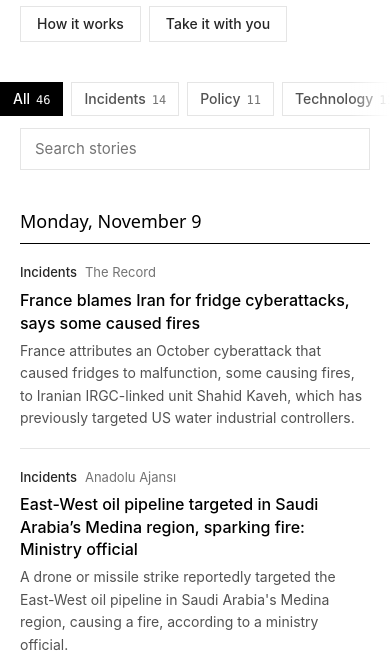
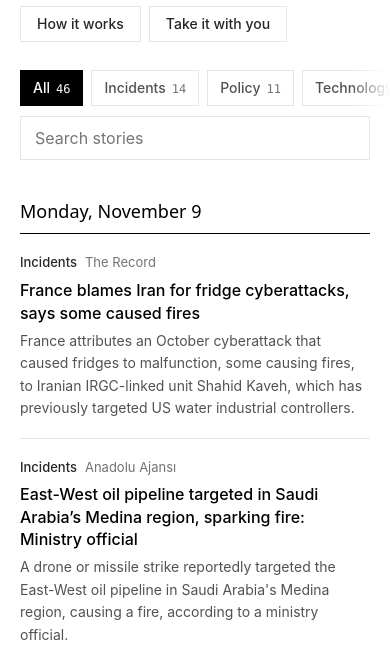
Before and after one commit to flyingmonkey789/port502, a plain HTML site: page feed/index.html in a window 390 px wide. Shown: the part 204-856 px from the top of the page. Drawn offline with Linux system fonts and the light colour scheme; no server answers.

Commit message:
Feed: fix mobile filter row alignment and polish
Remove scroll snapping that pulled chips past the left edge, align the
first chip with page content, add end padding and edge fades, and size
chips and search for touch.

Co-Authored-By: Claude Opus 5.5 <noreply@anthropic.com>
Claude-Session: https://claude.ai/code/session_012zoJkSg5DHEhU1jBJKD2kY

```diff
--- a/feed/index.html
+++ b/feed/index.html
@@ -216,9 +216,12 @@ h1.nw-h1{margin-top:10px}
 .nf-scroll{position:relative}
 .nf-scroll::after{content:"";position:absolute;top:0;right:0;bottom:0;width:40px;background:linear-gradient(90deg,rgba(255,255,255,0),#FFFFFF);pointer-events:none;transition:opacity .2s}
 .nf-scroll.end::after{opacity:0}
-.nf-chips{display:flex;flex-wrap:nowrap;gap:8px;overflow-x:auto;scroll-snap-type:x proximity;scrollbar-width:none;-webkit-overflow-scrolling:touch}
+.nf-chips{display:flex;flex-wrap:nowrap;gap:8px;overflow-x:auto;overscroll-behavior-x:contain;scrollbar-width:none;-webkit-overflow-scrolling:touch}
 .nf-chips::-webkit-scrollbar{display:none}
-.nf-chip{flex:none;scroll-snap-align:start}
+.nf-chip{flex:none}
+.nf-scroll::before{content:"";position:absolute;z-index:1;top:0;left:0;bottom:0;width:32px;background:linear-gradient(270deg,rgba(255,255,255,0),#FFFFFF);pointer-events:none;opacity:0;transition:opacity .2s}
+.nf-scroll.scrolled::before{opacity:1}
+.nf-scroll::after{z-index:1}
 .nf-chip{height:34px;padding:0 12px;border:1px solid var(--line);background:#FFFFFF;color:var(--muted);font-size:14px;font-weight:500}
 .nf-chip span{margin-left:6px;font-family:var(--mono);font-size:12px;font-weight:500;color:var(--subtle)}
 .nf-chip:hover{background:#FFFFFF;border-color:#A3A3A3;color:var(--text)}
@@ -249,8 +252,12 @@ h1.nw-h1{margin-top:10px}
 .main-main{}
 @media (max-width:520px){
   .dateline{margin-top:40px}
+  .nf{margin-top:28px;gap:10px}
   .nf-scroll{margin:0 -20px}
-  .nf-chips{padding:0 20px}
+  .nf-chips{padding:0 20px;scroll-padding:0 20px}
+  .nf-chips::after{content:"";flex:0 0 12px}
+  .nf-chip{height:36px;padding:0 12px;font-size:14px}
+  .nf-q{height:44px;font-size:16px}
   .nf-chip{flex:none;width:auto}
   .sq-btn{width:auto}
   .it-t{font-size:16px}
@@ -770,7 +777,7 @@ $('chips').addEventListener('click',function(e){ var b=e.target.closest('.nf-chi
 $('q').addEventListener('input',function(){ q=this.value.trim().toLowerCase(); render(); });
 setData(DATA);
 (function live(i){ if(i>=LIVE.length||!window.fetch) return; fetch(LIVE[i],{cache:'no-store'}).then(function(r){ if(!r.ok) throw 0; return r.json(); }).then(function(j){ if(Array.isArray(j)&&j.length) setData(j); else throw 0; }).catch(function(){ live(i+1); }); })(0);
-var sc=$('nfScroll'), ch=$('chips'); function edge(){ sc.classList.toggle('end', ch.scrollLeft+ch.clientWidth>=ch.scrollWidth-2); } window._edge=edge; ch.addEventListener('scroll',edge); ch.addEventListener('wheel',function(e){ if(Math.abs(e.deltaY)>Math.abs(e.deltaX) && ch.scrollWidth>ch.clientWidth){ var before=ch.scrollLeft; ch.scrollLeft+=e.deltaY; if(ch.scrollLeft!==before) e.preventDefault(); } },{passive:false}); window.addEventListener('resize',edge); edge();
+var sc=$('nfScroll'), ch=$('chips'); function edge(){ sc.classList.toggle('end', ch.scrollLeft+ch.clientWidth>=ch.scrollWidth-2); sc.classList.toggle('scrolled', ch.scrollLeft>4); } window._edge=edge; ch.addEventListener('scroll',edge); ch.addEventListener('wheel',function(e){ if(Math.abs(e.deltaY)>Math.abs(e.deltaX) && ch.scrollWidth>ch.clientWidth){ var before=ch.scrollLeft; ch.scrollLeft+=e.deltaY; if(ch.scrollLeft!==before) e.preventDefault(); } },{passive:false}); window.addEventListener('resize',edge); edge();
 [['openHow','howModal'],['openFollow','followModal']].forEach(function(p){ var d=$(p[1]); $(p[0]).onclick=function(){ d.showModal(); };
   d.querySelector('[data-close]').onclick=function(){ d.close(); }; d.addEventListener('click',function(e){ if(e.target===d) d.close(); }); });
 $('copyFeed').onclick=function(){ var b=this; (navigator.clipboard?navigator.clipboard.writeText($('feedUrl').textContent):Promise.reject()).then(function(){b.textContent='Copied';},function(){b.textContent='Copy failed';}); setTimeout(function(){b.textContent='Copy';},2000); };
```
